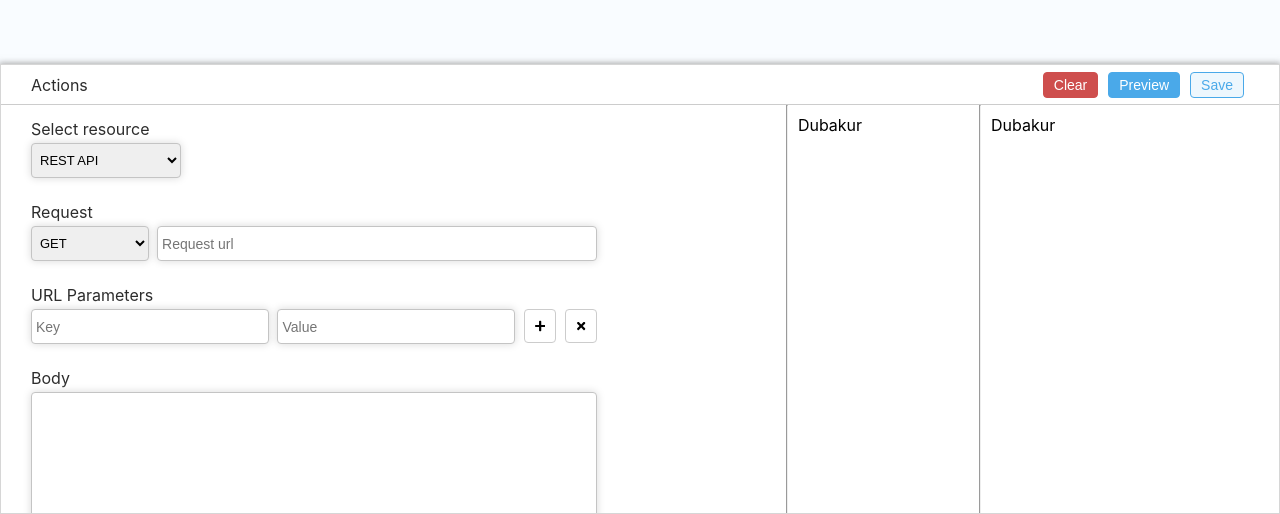
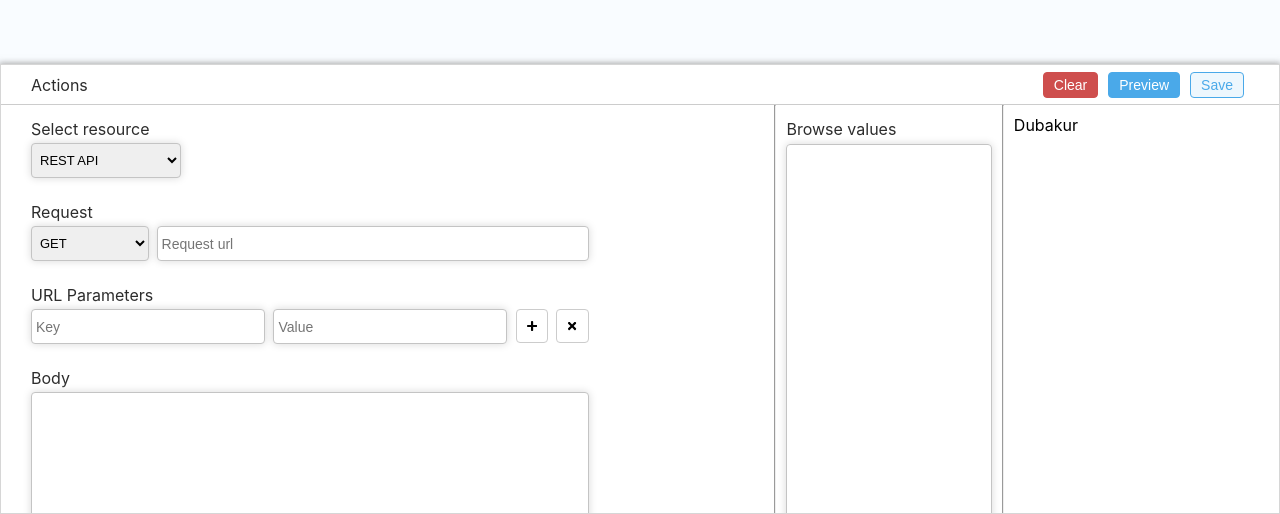
Before and after one commit to GowshikPrabhu/wb-demo, a React (Create React App) app: page / in a window 1280 px wide. Shown: the part 286-800 px from the top of the page. Built offline with nearby package versions, Linux system fonts and the light colour scheme.

Commit message:
create browse values area

```diff
--- a/src/pages/Components/BottomSheet/BottomSheet.css
+++ b/src/pages/Components/BottomSheet/BottomSheet.css
@@ -110,3 +110,18 @@
   border: 1px solid var(--info);
 }
 /* BottomSheet TopBar End */
+
+/* BottomSheet Content Section 2*/
+.bottomsheet__content__section2 div {
+  height: 90%;
+  width: 100%;
+  border: 1px solid #c4c4c4;
+  margin-top: 5px;
+  padding: 4px 4px 4px 4px;
+  border-radius: 4px;
+  -moz-border-radius: 4px;
+  -webkit-border-radius: 4px;
+  box-shadow: 0px 0px 8px #d9d9d9;
+  -moz-box-shadow: 0px 0px 8px #d9d9d9;
+  -webkit-box-shadow: 0px 0px 8px #d9d9d9;
+}
--- a/src/pages/Components/BottomSheet/BottomSheet.js
+++ b/src/pages/Components/BottomSheet/BottomSheet.js
@@ -6,6 +6,7 @@ import "./BottomSheet.css";
 import { FaPlus, FaTimes } from "react-icons/fa";
 import Spacing from "../Spacing/Spacing";
 import BottomSheetTopBar from "./components/BottomSheetTopBar";
+import BottomSheetContentTwo from "./components/BottomSheetContentTwo";
 
 const BottomSheet = () => {
   const [dualInputs, setDualInput] = useState([]);
@@ -93,7 +94,9 @@ const BottomSheet = () => {
           ></textarea>
         </div>
         <hr className="bottomsheet__verticalline" />
-        <div className="bottomsheet__content__section2">Dubakur</div>
+        <div className="bottomsheet__content__section2">
+          <BottomSheetContentTwo />
+        </div>
         <hr className="bottomsheet__verticalline" />
         <div className="bottomsheet__content__section3">Dubakur</div>
       </div>
--- /dev/null
+++ b/src/pages/Components/BottomSheet/components/BottomSheetContentTwo.js
@@ -0,0 +1,12 @@
+import React from "react";
+
+const BottomSheetContentTwo = () => {
+  return (
+    <>
+      <label className="textinput__label">Browse values</label>
+      <div></div>
+    </>
+  );
+};
+
+export default BottomSheetContentTwo;
```
